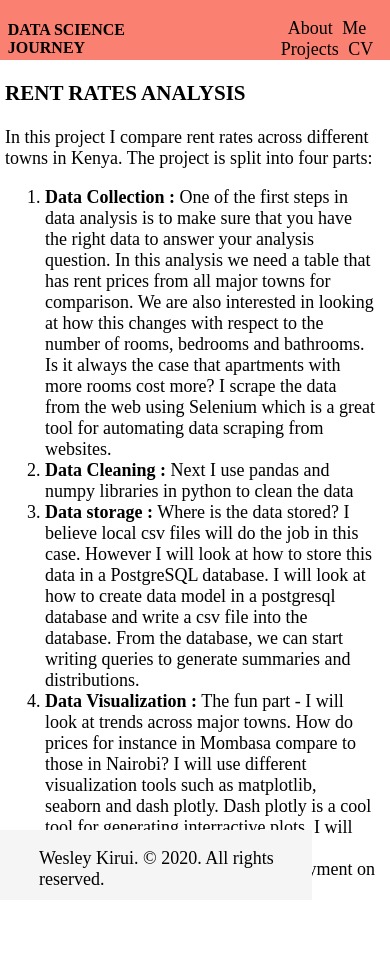
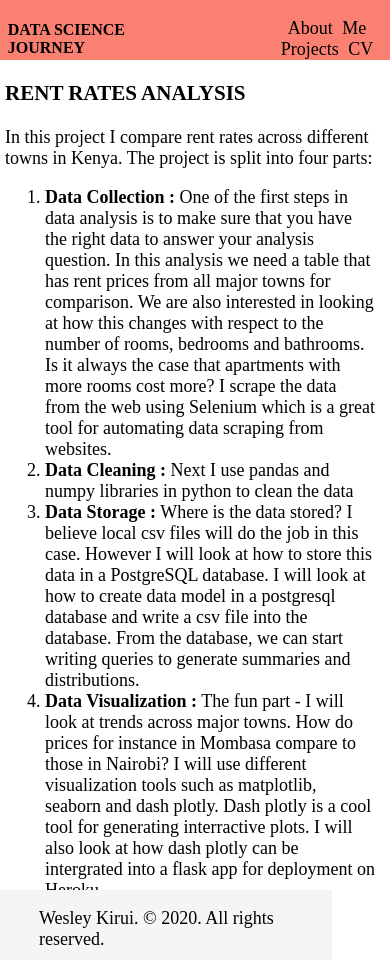
Before and after one commit to wkirui/wkirui.github.io, a Jekyll site: the page built from _posts/2020-06-15-rent-rates-analysis.md, in a window 390 px wide. Built offline with Jekyll 4.4.1, drawn with Linux system fonts in a browser that asks for light colours; nearby versions of some CDN libraries.

Commit message:
absolute layout change

```diff
--- a/_posts/2020-06-15-rent-rates-analysis.md
+++ b/_posts/2020-06-15-rent-rates-analysis.md
@@ -12,7 +12,7 @@ One of the first steps in data analysis is to make sure that you have the right
 I scrape the data from the web using Selenium which is a great tool for automating data scraping from websites.
 2. **Data Cleaning :**
 Next I use pandas and numpy libraries in python to clean the data
-3. **Data storage :**
+3. **Data Storage :**
 Where is the data stored? I believe local csv files will do the job in this case. However I will look at how to store this data in a PostgreSQL database. I will look at how to create data model in a postgresql database and write a csv file into the database. From the database, we can start writing queries to generate summaries and distributions.
 4. **Data Visualization :**
 The fun part - I will look at trends across major towns. How do prices for instance in Mombasa compare to those in Nairobi? I will use different visualization tools such as matplotlib, seaborn and dash plotly. Dash plotly is a cool tool for generating interractive plots. I will also look at how dash plotly can be intergrated into a flask app for deployment on Heroku.
--- a/assets/css/style.css
+++ b/assets/css/style.css
@@ -168,9 +168,9 @@ ion-icon {
         padding-right: 5px;
     }
     #footer {
-        position: fixed;
+        position: absolute;
         bottom: 0;
-        width: 70vw;
+        width: 75vw;
         height: 60px;
         clear: both;
         background-color: whitesmoke;
```
Also changed, not shown: 3 other files.
